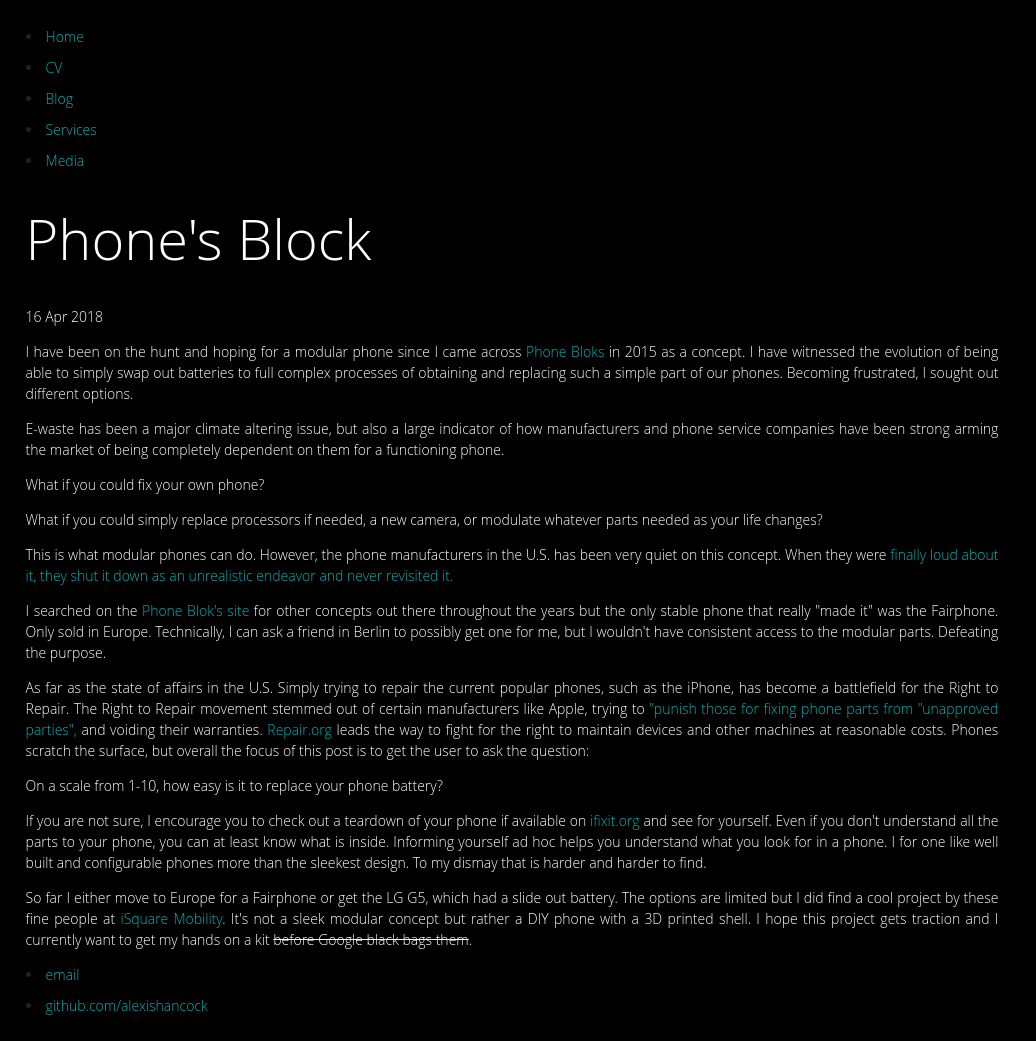
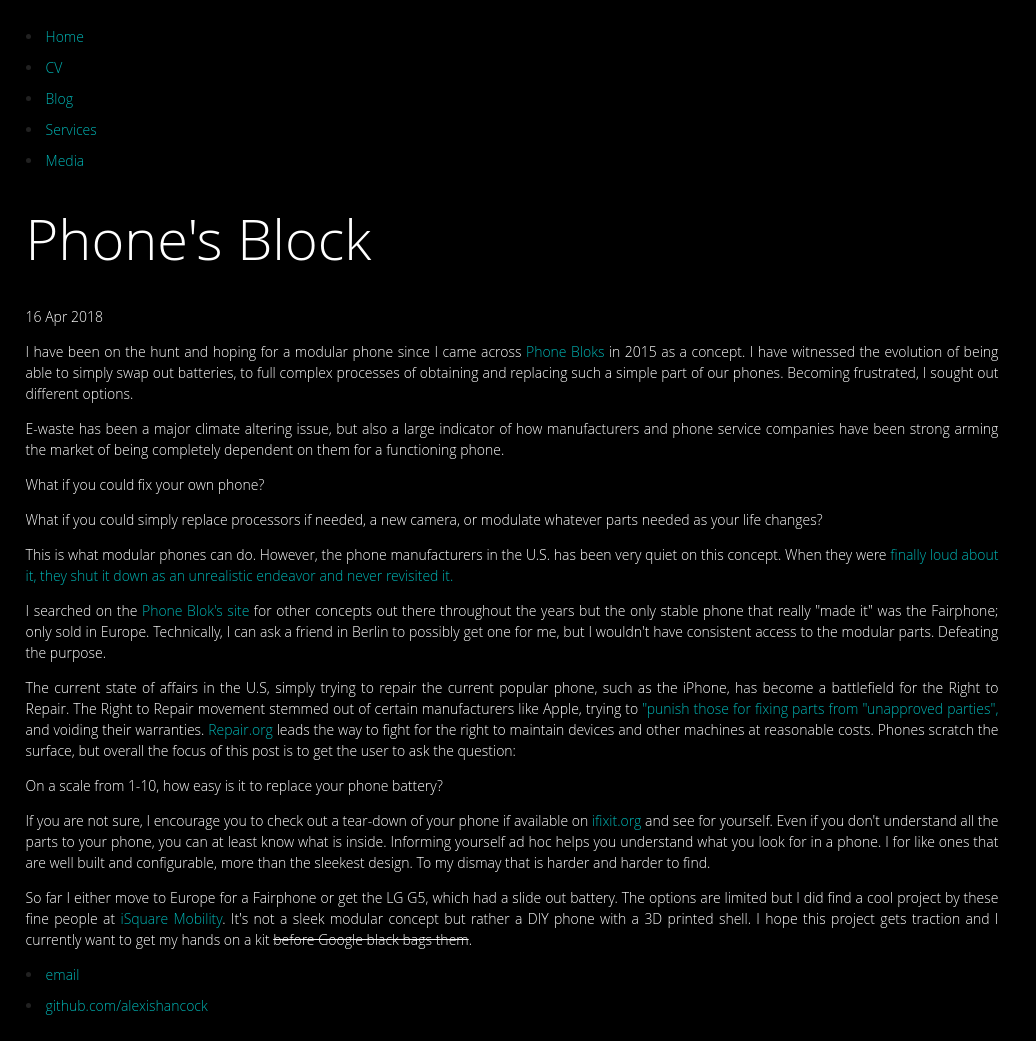
Before and after one commit to zoracon/zoracon.github.io, a Jekyll site: the page built from _posts/2018-05-18-modular-phones.md, in a window 1280 px wide. Shown: the whole page, without its empty margins (0-1036 px from the left). Built offline with Jekyll 4.4.1, drawn with Linux system fonts in a browser that asks for light colours.

Commit message:
Edit grammar

```diff
--- a/_posts/2018-05-18-modular-phones.md
+++ b/_posts/2018-05-18-modular-phones.md
@@ -6,7 +6,7 @@
 <p>
 I have been on the hunt and hoping for a modular phone since I came across <a href="https://phonebloks.com/" target="_blank">Phone Bloks</a> in 2015 as a concept.
 
-I have witnessed the evolution of being able to simply swap out batteries to full complex processes of obtaining and replacing such a simple part of our phones. Becoming frustrated, I sought out different options.
+I have witnessed the evolution of being able to simply swap out batteries, to full complex processes of obtaining and replacing such a simple part of our phones. Becoming frustrated, I sought out different options.
 </p>
 
 <p>
@@ -26,15 +26,15 @@
 </p>
 
 <p>
-I searched on the <a href="https://phonebloks.com/development" target="_blank">Phone Blok's site</a> for other concepts out there throughout the years but the only stable phone that really "made it" was the Fairphone. Only sold in Europe. Technically, I can ask a friend in Berlin to possibly get one for me, but I wouldn't have consistent access to the modular parts. Defeating the purpose.
+I searched on the <a href="https://phonebloks.com/development" target="_blank">Phone Blok's site</a> for other concepts out there throughout the years but the only stable phone that really "made it" was the Fairphone; only sold in Europe. Technically, I can ask a friend in Berlin to possibly get one for me, but I wouldn't have consistent access to the modular parts. Defeating the purpose.
 </p>
 
 <p>
-As far as the state of affairs in the U.S. Simply trying to repair the current popular phones, such as the iPhone, has become a battlefield for the Right to Repair. The Right to Repair movement stemmed out of certain manufacturers like Apple, trying to <a href="https://venturebeat.com/2018/05/02/apple-warranty-repair-practices-questioned-by-bbc-as-ftc-warning-looms/" target="_blank">"punish those for fixing phone parts from "unapproved parties",</a> and voiding their warranties. <a href="https://repair.org/legislation/>">Repair.org</a> leads the way to fight for the right to maintain devices and other machines at reasonable costs. Phones scratch the surface, but overall the focus of this post is to get the user to ask the question:
+The current state of affairs in the U.S, simply trying to repair the current popular phone, such as the iPhone, has become a battlefield for the Right to Repair. The Right to Repair movement stemmed out of certain manufacturers like Apple, trying to <a href="https://venturebeat.com/2018/05/02/apple-warranty-repair-practices-questioned-by-bbc-as-ftc-warning-looms/" target="_blank">"punish those for fixing parts from "unapproved parties",</a> and voiding their warranties. <a href="https://repair.org/legislation/>">Repair.org</a> leads the way to fight for the right to maintain devices and other machines at reasonable costs. Phones scratch the surface, but overall the focus of this post is to get the user to ask the question:
 </p>
 
 <p>On a scale from 1-10, how easy is it to replace your phone battery?</p>
 
-<p>If you are not sure, I encourage you to check out a teardown of your phone if available on <a href="https://www.ifixit.com/Teardown" target="_blank">ifixit.org</a> and see for yourself. Even if you don't understand all the parts to your phone, you can at least know what is inside. Informing yourself ad hoc helps you understand what you look for in a phone. I for one like well built and configurable phones more than the sleekest design. To my dismay that is harder and harder to find.</p>
+<p>If you are not sure, I encourage you to check out a tear-down of your phone if available on <a href="https://www.ifixit.com/Teardown" target="_blank">ifixit.org</a> and see for yourself. Even if you don't understand all the parts to your phone, you can at least know what is inside. Informing yourself ad hoc helps you understand what you look for in a phone. I for like ones that are well built and configurable, more than the sleekest design. To my dismay that is harder and harder to find.</p>
 
 <p>So far I either move to Europe for a Fairphone or get the LG G5, which had a slide out battery. The options are limited but I did find a cool project by these fine people at <a href="https://www.kickstarter.com/projects/2070436562/kite" target="_blank">iSquare Mobility</a>. It's not a sleek modular concept but rather a DIY phone with a 3D printed shell. I hope this project gets traction and I currently want to get my hands on a kit <strike>before Google black bags them</strike>.
```
